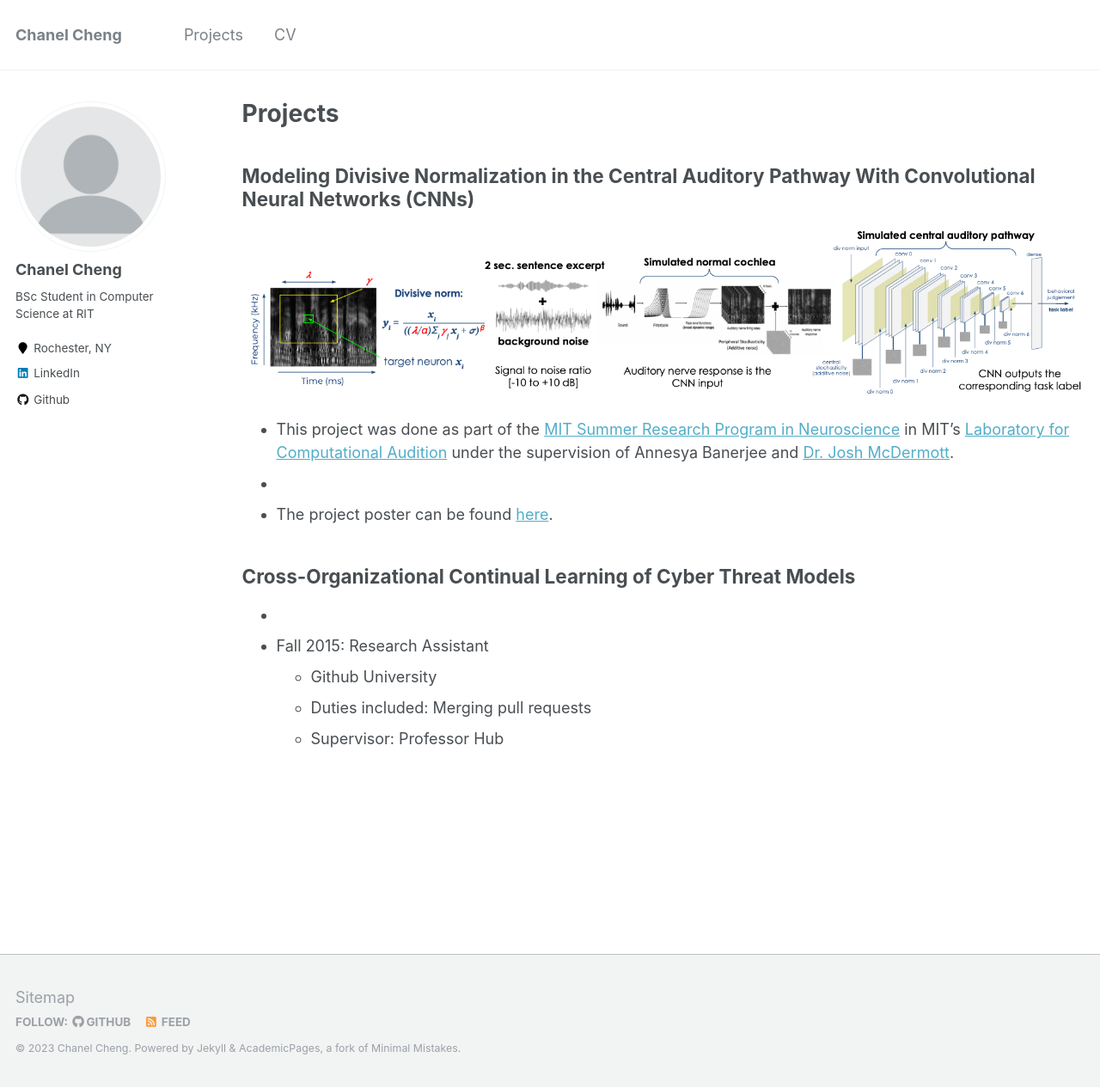
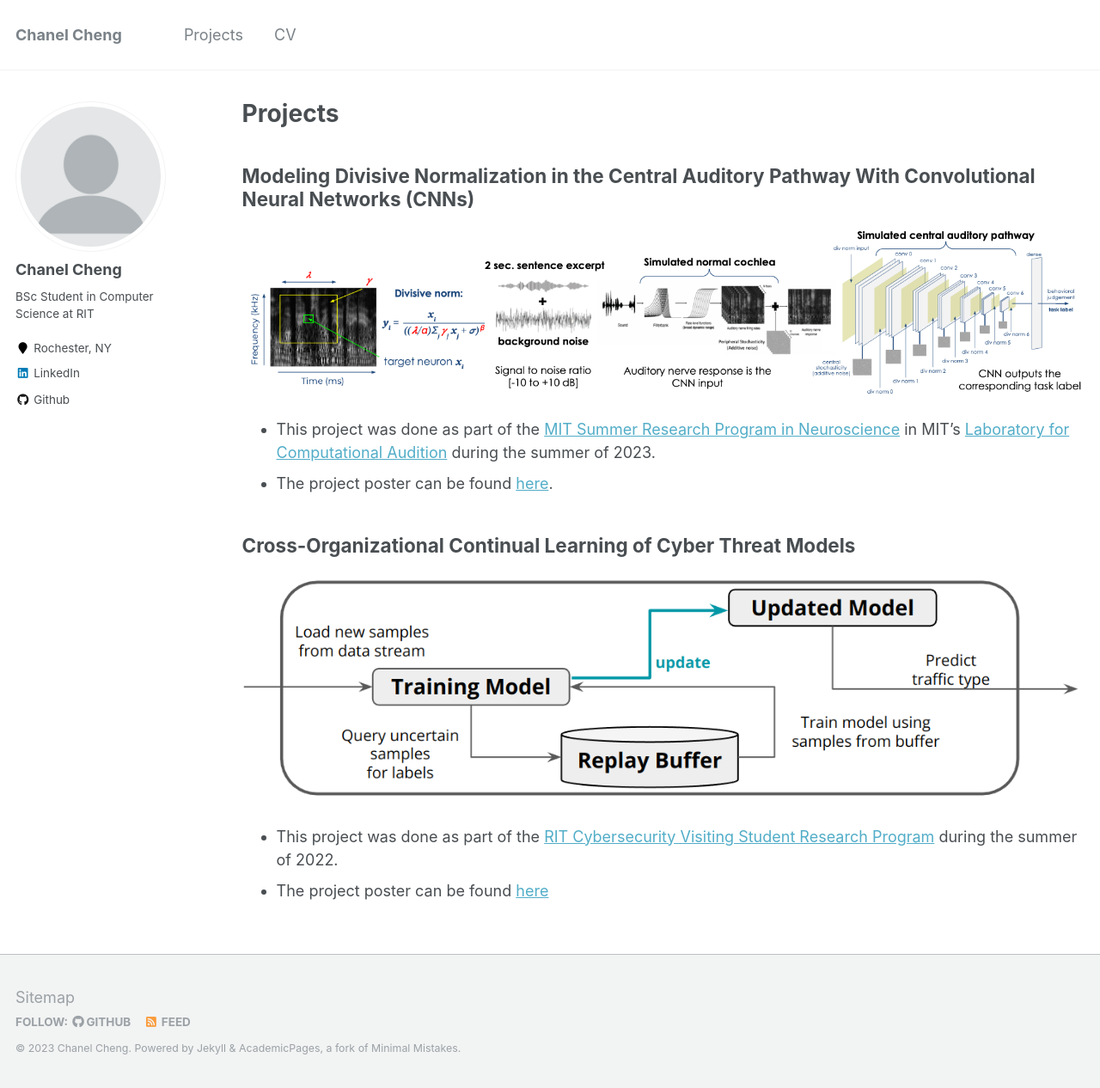
Before and after one commit to chanelfcheng/chanelfcheng.github.io, a Jekyll site: the page built from _pages/projects.md, in a window 1280 px wide and 1266 px high. Shown: the whole window at 86% size. Built offline with Jekyll 4.4.1, drawn with Linux system fonts in a browser that asks for light colours.

Commit message:
Updated projects page IV

```diff
--- a/_pages/projects.md
+++ b/_pages/projects.md
@@ -10,17 +10,14 @@ redirect_from:
 
 Modeling Divisive Normalization in the Central Auditory Pathway With Convolutional Neural Networks (CNNs)
 ------
-![divisive-norm](/images/div-norm-cnn.png)
+![div-norm-cnn](/images/div-norm-cnn.png)
 
-* This project was done as part of the [MIT Summer Research Program in Neuroscience](https://bcs.mit.edu/msrp) in MIT's [Laboratory for Computational Audition](https://mcdermottlab.mit.edu/) under the supervision of Annesya Banerjee and [Dr. Josh McDermott](http://web.mit.edu/jhm/www/).
-*
+* This project was done as part of the [MIT Summer Research Program in Neuroscience](https://bcs.mit.edu/msrp) in MIT's [Laboratory for Computational Audition](https://mcdermottlab.mit.edu/) during the summer of 2023.
 * The project poster can be found [here](https://docs.google.com/presentation/d/1w0o61bmTnVsHmH37HHYQlGZ9oKInxQfK/edit#slide=id.p1).
 
 Cross-Organizational Continual Learning of Cyber Threat Models
 ------
-*
+![continual-learning](/images/continual-learning.png)
 
-* Fall 2015: Research Assistant
-  * Github University
-  * Duties included: Merging pull requests
-  * Supervisor: Professor Hub
+* This project was done as part of the [RIT Cybersecurity Visiting Student Research Program](https://www.rit.edu/cybersecurity/cybervsr) during the summer of 2022.
+* The project poster can be found [here](https://docs.google.com/presentation/d/1loIFZeyguDzJaOEs5QAJbGM9JsZ-Yvpy/edit#slide=id.p1)
```
Also changed, not shown: _pages/about.md (+1 -1 lines), images/continual-learning.png (added).
